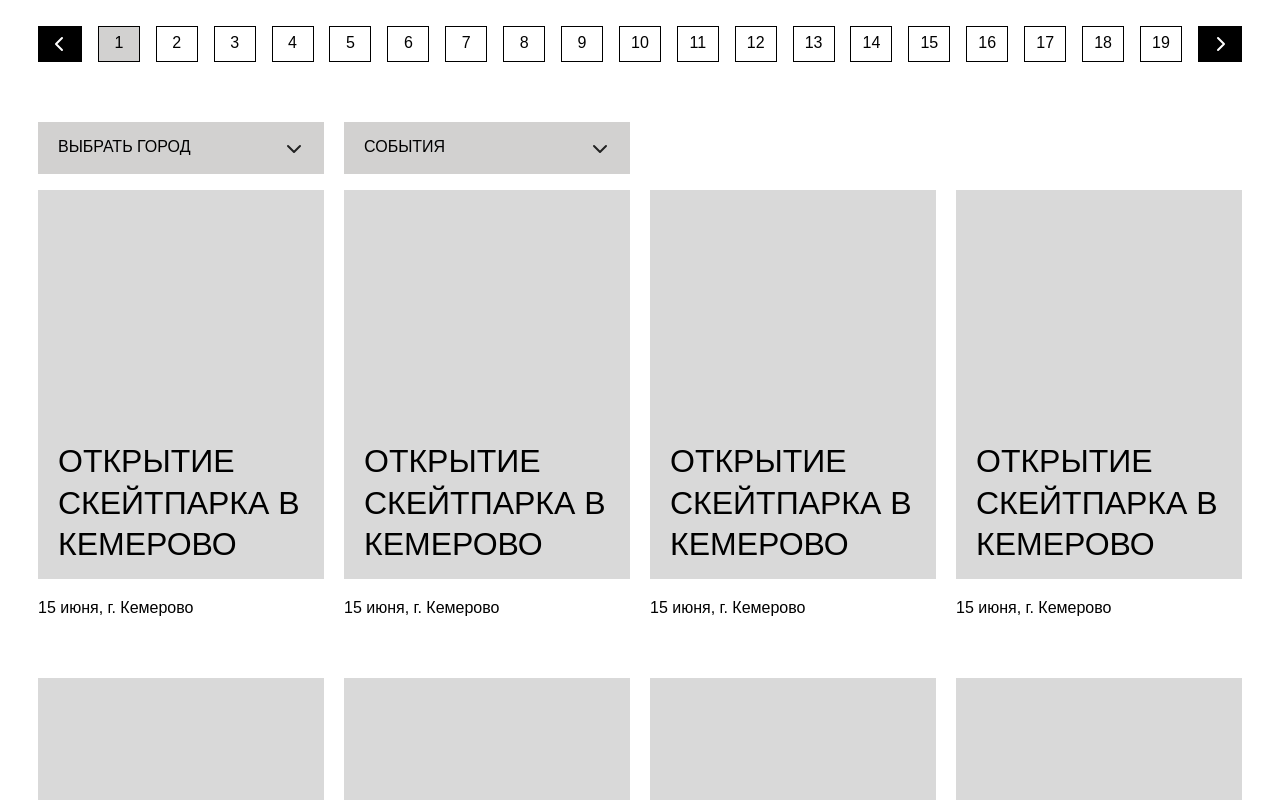
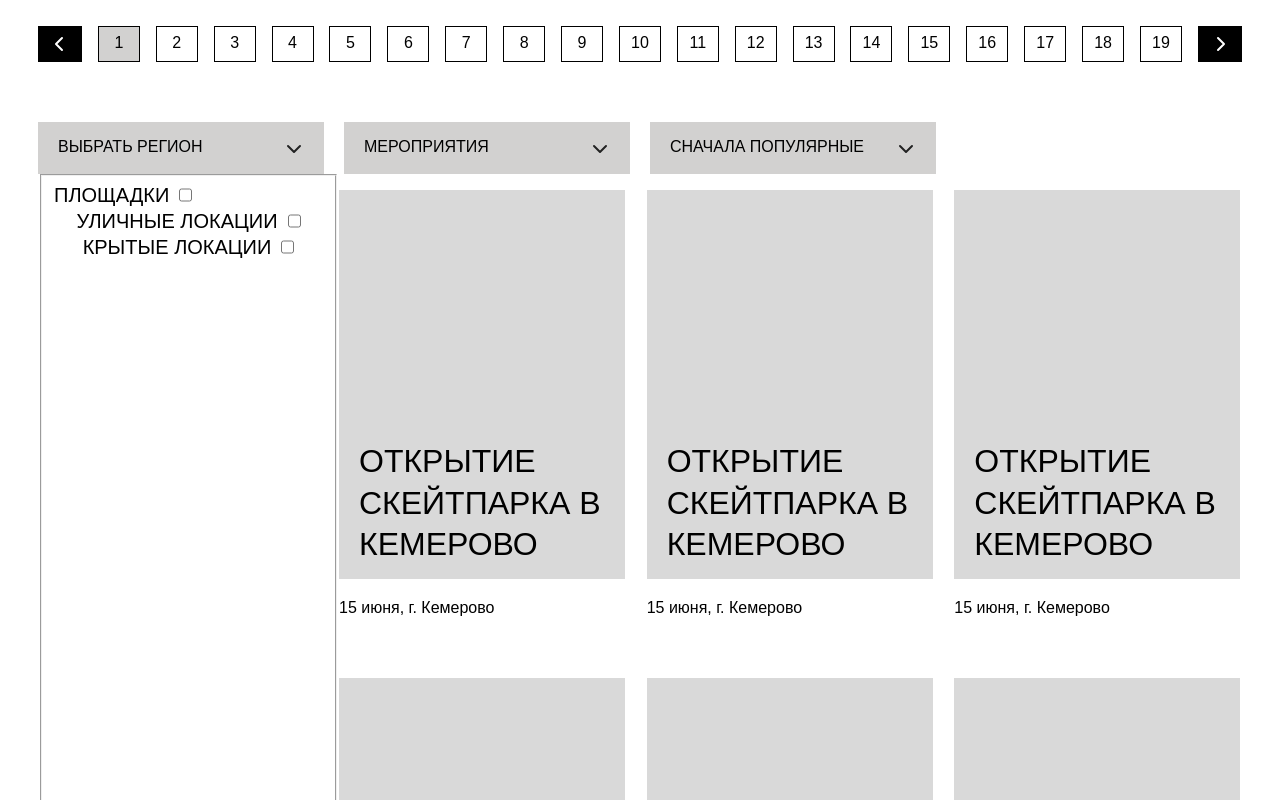
Before and after one commit to Hakaton-Russian-Street-team-1/russian-street-frontend, a React app: page /events in a window 1280 px wide. Shown: the part 940-1740 px from the top of the page. Built offline with nearby package versions, Linux system fonts and the light colour scheme.

Commit message:
new file:   src/utils/EventsApi/EventsApi.ts

```diff
--- /dev/null
+++ b/src/UI/CheckBox/CheckBox.css
@@ -0,0 +1,13 @@
+.checkBoxLabel{
+    display: flex;
+    gap: 10px;
+    font-size: 20px;
+    font-style: normal;
+    font-weight: 400;
+    line-height: 130%; /* 26px */
+    text-transform: uppercase;
+}
+
+.checkBoxLabel:first-child{
+    align-self: flex-start;
+}
--- /dev/null
+++ b/src/UI/CheckBox/CheckBox.tsx
@@ -0,0 +1,18 @@
+import React from "react";
+import { CheckBoxProps } from "./CheckBoxProps";
+import './CheckBox.css';
+
+export function CheckBox({ id, children }: CheckBoxProps) {
+
+
+    return (
+        <label htmlFor="checkBoxId" className="checkBoxLabel">
+        {children}
+        <input
+          id={id}
+          type="checkbox"
+          className="checkbox"
+        />
+      </label>
+    );
+}
--- /dev/null
+++ b/src/UI/CheckBox/CheckBoxProps.ts
@@ -0,0 +1,4 @@
+export interface CheckBoxProps {
+    id: string;
+    children: string;
+}
--- a/src/components/EventsGrid/EventsGrid.css
+++ b/src/components/EventsGrid/EventsGrid.css
@@ -30,6 +30,17 @@
     display: grid;
     grid-template-columns: 1fr 2fr 1fr;
     gap: 60px 20px;
+}
+
+.events-grid__flex-container{
+    display: grid;
+    grid-template-columns: 1fr 3fr;
+}
+
+.events-grid__sorting{
+    display: flex;
+    flex-direction: column;
+    align-items: center;
 }
 
 .events-grid__ivent_type_animation{
--- a/src/components/EventsGrid/EventsGrid.tsx
+++ b/src/components/EventsGrid/EventsGrid.tsx
@@ -1,30 +1,48 @@
-import React from 'react';
+import React, { useEffect, useMemo } from 'react';
 import './EventsGrid.css';
 import testImage from '../../images/TestPhoto.svg';
 import { Select } from '../../UI/Select/Select';
 import { EventCard } from '../EventCard/EventCard';
+import { CheckBox } from '../../UI/CheckBox/CheckBox';
+import { getEvents } from '../../utils/EventsApi/EventsApi';
 
 export function EventsGrid() {
 
   const  test = [1,2,3,4,5,6,7,8,9,10,11,12];
+
+  useMemo(async () => {
+    // let res = await getEvents();
+  }, [])
 
   return (
     <section className="events-grid">
       <div className="events-grid__menu">
 
         {/* Сортировка событий */}
-
-        <Select options={['Выбрать город']}/>
-        <Select options={['События']}/>
+        <Select options={['Выбрать регион']}/>
+        <Select options={['Мероприятия']}/>
+        <Select options={['Сначала популярные']}/>
 
       </div>
 
-      {/* Основная сетка с событиями */}
-      <ul className="events-grid__list list-style">
-        {test.map(ivent => (
-          <EventCard id={ivent}/>
-        ))}
-      </ul>
+      <div className="events-grid__flex-container">
+
+        <fieldset className="events-grid__sorting">
+            <CheckBox id='platforms'>Площадки</CheckBox>
+            <CheckBox id='platforms'>Уличные локации</CheckBox>
+            <CheckBox id='platforms'>Крытые локации</CheckBox>
+        </fieldset>
+
+              {/* Основная сетка с событиями */}
+        <ul className="events-grid__list list-style">
+          {test.map(ivent => (
+            <EventCard id={ivent} key={ivent}/>
+          ))}
+        </ul>
+
+      </div>
+
+
 
       {/* Сетка событий с блоком анимации   */}
       <ul className="events-grid__list_type_animaton list-style">
--- /dev/null
+++ b/src/utils/EventsApi/EventsApi.ts
@@ -0,0 +1,34 @@
+import { title } from "process";
+
+const baseUrl = 'https://streetsrussia.sytes.net/api/v1'
+
+export async function getEvents () {
+    let res = await fetch(`${baseUrl}/events`, {
+        method: 'GET'
+    });
+    let data = await res.json();
+    return data;
+}
+
+export async function createEvent () {
+    let res = await fetch(`${baseUrl}/events`, {
+        method: 'POST',
+        headers: {
+            'Content-Type': 'application/json'
+          },
+        body: JSON.stringify({
+            title: "Test project",
+            description: "Description",
+            date: "2024-05-20",
+            discipline_of_event: 0,
+            type_of_area: "OPEN",
+            plan_of_event: "string",
+            city: 0,
+            address: "string",
+            organizers_contact: {}
+        })
+        }
+    )
+
+    return res;
+}
```
